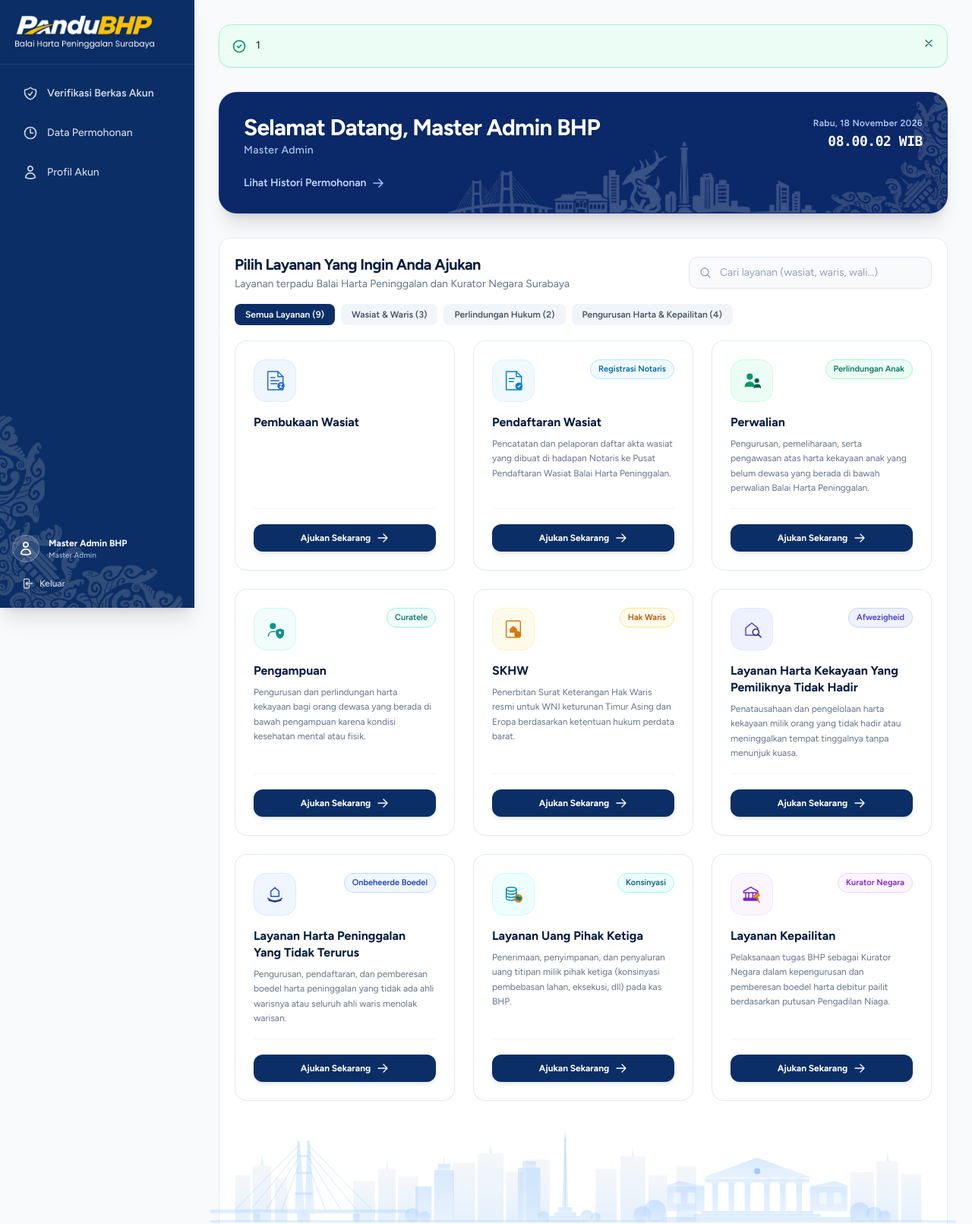
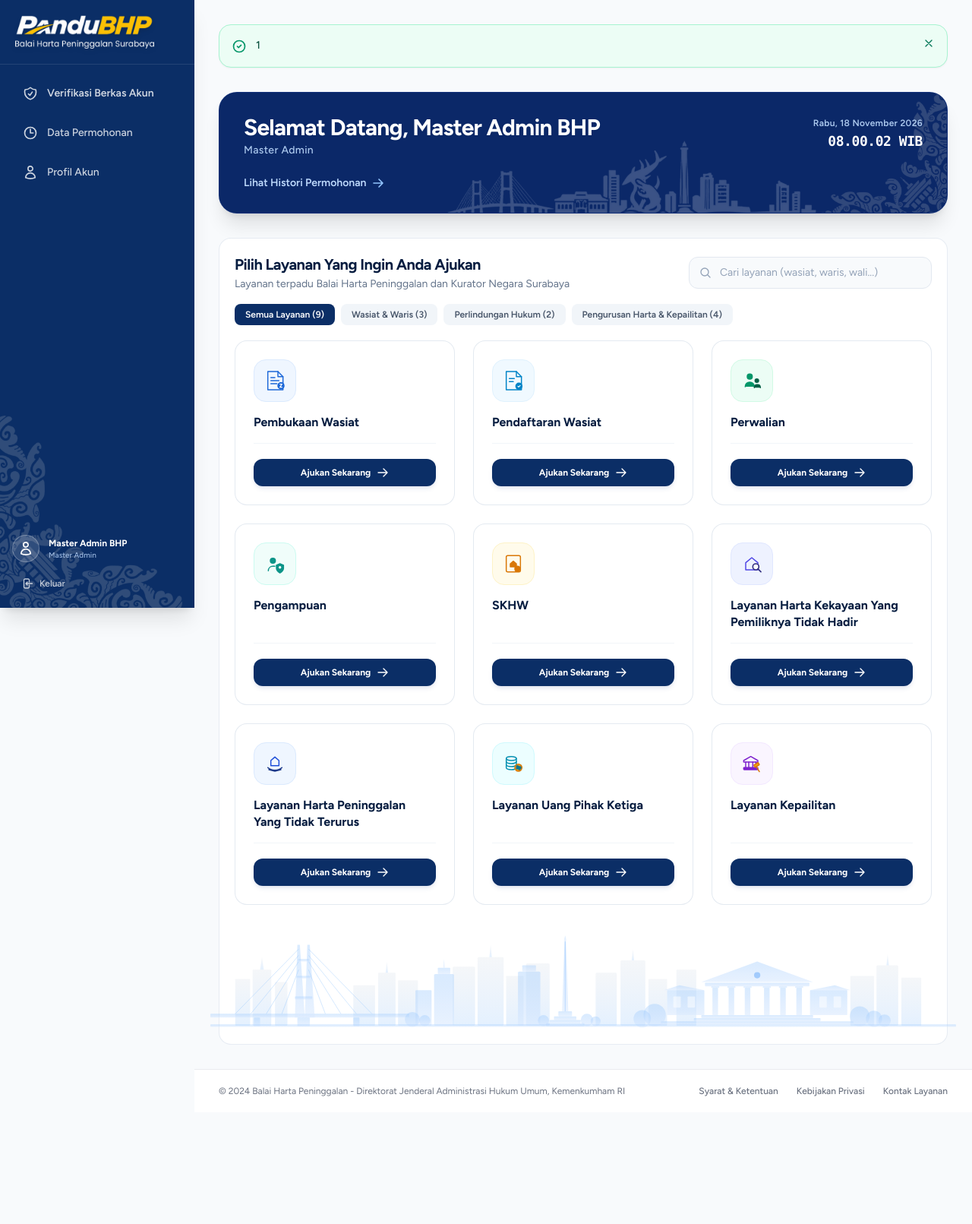
Before and after one commit to BHP-Surabaya/BHP-pandu, a Laravel app: template resources/views/dashboard.blade.php in a window 1280 px wide. Shown: the top 1611 px of the page at 76% size. After the commit the page ends 1443 px from the top, so only its background shows below. Run offline with Laravel 12, Linux system fonts and the light colour scheme; the template is opened without the code that fills it, so the values that code supplies are empty; a user stored in the database is signed in; data comes from the database, SQL or seed files in the repository; style sheets or scripts are compiled from the project's sources; some libraries are stand-ins or nearby versions.

Commit message:
refactor(ui): remove badges and descriptions from all service cards in catalog

```diff
--- a/resources/views/dashboard.blade.php
+++ b/resources/views/dashboard.blade.php
@@ -262,17 +262,11 @@
                                 <path d="M33 35l1.5 1.5 3-3" stroke="white" stroke-width="1.8" />
                             </svg>
                         </div>
-                        <span class="inline-flex items-center px-2.5 py-1 rounded-full text-[11px] font-semibold bg-sky-50 text-sky-700 border border-sky-200">
-                            Registrasi Notaris
-                        </span>
                     </div>
 
                     <h3 class="text-base font-extrabold text-[#071d40] group-hover:text-[#1d68d8] transition-colors leading-snug">
                         Pendaftaran Wasiat
                     </h3>
-                    <p class="text-xs text-slate-500 mt-2 leading-relaxed">
-                        Pencatatan dan pelaporan daftar akta wasiat yang dibuat di hadapan Notaris ke Pusat Pendaftaran Wasiat Balai Harta Peninggalan.
-                    </p>
                 </div>
 
                 <div class="pt-5 mt-4 border-t border-slate-100">
@@ -302,17 +296,11 @@
                                 <path d="M29 38c0-3.5 2.5-6 6-6s6 2.5 6 6" fill="#065f46" stroke="#065f46" />
                             </svg>
                         </div>
-                        <span class="inline-flex items-center px-2.5 py-1 rounded-full text-[11px] font-semibold bg-emerald-50 text-emerald-700 border border-emerald-200">
-                            Perlindungan Anak
-                        </span>
                     </div>
 
                     <h3 class="text-base font-extrabold text-[#071d40] group-hover:text-[#1d68d8] transition-colors leading-snug">
                         Perwalian
                     </h3>
-                    <p class="text-xs text-slate-500 mt-2 leading-relaxed">
-                        Pengurusan, pemeliharaan, serta pengawasan atas harta kekayaan anak yang belum dewasa yang berada di bawah perwalian Balai Harta Peninggalan.
-                    </p>
                 </div>
 
                 <div class="pt-5 mt-4 border-t border-slate-100">
@@ -341,17 +329,11 @@
                                 <circle cx="34" cy="31" r="1.5" fill="white" stroke="white" />
                             </svg>
                         </div>
-                        <span class="inline-flex items-center px-2.5 py-1 rounded-full text-[11px] font-semibold bg-teal-50 text-teal-700 border border-teal-200">
-                            Curatele
-                        </span>
                     </div>
 
                     <h3 class="text-base font-extrabold text-[#071d40] group-hover:text-[#1d68d8] transition-colors leading-snug">
                         Pengampuan
                     </h3>
-                    <p class="text-xs text-slate-500 mt-2 leading-relaxed">
-                        Pengurusan dan perlindungan harta kekayaan bagi orang dewasa yang berada di bawah pengampuan karena kondisi kesehatan mental atau fisik.
-                    </p>
                 </div>
 
                 <div class="pt-5 mt-4 border-t border-slate-100">
@@ -380,17 +362,11 @@
                                 <path d="M30 38l2-1 2 1v-3h-4v3z" fill="#d97706" />
                             </svg>
                         </div>
-                        <span class="inline-flex items-center px-2.5 py-1 rounded-full text-[11px] font-semibold bg-amber-50 text-amber-700 border border-amber-200">
-                            Hak Waris
-                        </span>
                     </div>
 
                     <h3 class="text-base font-extrabold text-[#071d40] group-hover:text-[#1d68d8] transition-colors leading-snug">
                         SKHW
                     </h3>
-                    <p class="text-xs text-slate-500 mt-2 leading-relaxed">
-                        Penerbitan Surat Keterangan Hak Waris resmi untuk WNI keturunan Timur Asing dan Eropa berdasarkan ketentuan hukum perdata barat.
-                    </p>
                 </div>
 
                 <div class="pt-5 mt-4 border-t border-slate-100">
@@ -418,17 +394,11 @@
                                 <path d="M36 34l6 6" stroke="#312e81" stroke-width="2.5" />
                             </svg>
                         </div>
-                        <span class="inline-flex items-center px-2.5 py-1 rounded-full text-[11px] font-semibold bg-indigo-50 text-indigo-700 border border-indigo-200">
-                            Afwezigheid
-                        </span>
                     </div>
 
                     <h3 class="text-base font-extrabold text-[#071d40] group-hover:text-[#1d68d8] transition-colors leading-snug">
                         Layanan Harta Kekayaan Yang Pemiliknya Tidak Hadir
                     </h3>
-                    <p class="text-xs text-slate-500 mt-2 leading-relaxed">
-                        Penatausahaan dan pengelolaan harta kekayaan milik orang yang tidak hadir atau meninggalkan tempat tinggalnya tanpa menunjuk kuasa.
-                    </p>
                 </div>
 
                 <div class="pt-5 mt-4 border-t border-slate-100">
@@ -455,17 +425,11 @@
                                 <path d="M10 32c4 4 10 5 14 5s10-1 14-5M12 36l12 3 12-3" stroke="#1e3a8a" stroke-width="2.2" />
                             </svg>
                         </div>
-                        <span class="inline-flex items-center px-2.5 py-1 rounded-full text-[11px] font-semibold bg-blue-50 text-blue-800 border border-blue-200">
-                            Onbeheerde Boedel
-                        </span>
                     </div>
 
                     <h3 class="text-base font-extrabold text-[#071d40] group-hover:text-[#1d68d8] transition-colors leading-snug">
                         Layanan Harta Peninggalan Yang Tidak Terurus
                     </h3>
-                    <p class="text-xs text-slate-500 mt-2 leading-relaxed">
-                        Pengurusan, pendaftaran, dan pemberesan boedel harta peninggalan yang tidak ada ahli warisnya atau seluruh ahli waris menolak warisan.
-                    </p>
                 </div>
 
                 <div class="pt-5 mt-4 border-t border-slate-100">
@@ -496,17 +460,11 @@
                                 <text x="30" y="35" fill="white" font-size="7" font-weight="bold" font-family="sans-serif">Rp</text>
                             </svg>
                         </div>
-                        <span class="inline-flex items-center px-2.5 py-1 rounded-full text-[11px] font-semibold bg-cyan-50 text-cyan-800 border border-cyan-200">
-                            Konsinyasi
-                        </span>
                     </div>
 
                     <h3 class="text-base font-extrabold text-[#071d40] group-hover:text-[#1d68d8] transition-colors leading-snug">
                         Layanan Uang Pihak Ketiga
                     </h3>
-                    <p class="text-xs text-slate-500 mt-2 leading-relaxed">
-                        Penerimaan, penyimpanan, dan penyaluran uang titipan milik pihak ketiga (konsinyasi pembebasan lahan, eksekusi, dll) pada kas BHP.
-                    </p>
                 </div>
 
                 <div class="pt-5 mt-4 border-t border-slate-100">
@@ -537,17 +495,11 @@
                                 <path d="M33 30l6 10" stroke="#d97706" stroke-width="2.2" />
                             </svg>
                         </div>
-                        <span class="inline-flex items-center px-2.5 py-1 rounded-full text-[11px] font-semibold bg-purple-50 text-purple-700 border border-purple-200">
-                            Kurator Negara
-                        </span>
                     </div>
 
                     <h3 class="text-base font-extrabold text-[#071d40] group-hover:text-[#1d68d8] transition-colors leading-snug">
                         Layanan Kepailitan
                     </h3>
-                    <p class="text-xs text-slate-500 mt-2 leading-relaxed">
-                        Pelaksanaan tugas BHP sebagai Kurator Negara dalam kepengurusan dan pemberesan boedel harta debitur pailit berdasarkan putusan Pengadilan Niaga.
-                    </p>
                 </div>
 
                 <div class="pt-5 mt-4 border-t border-slate-100">
```
